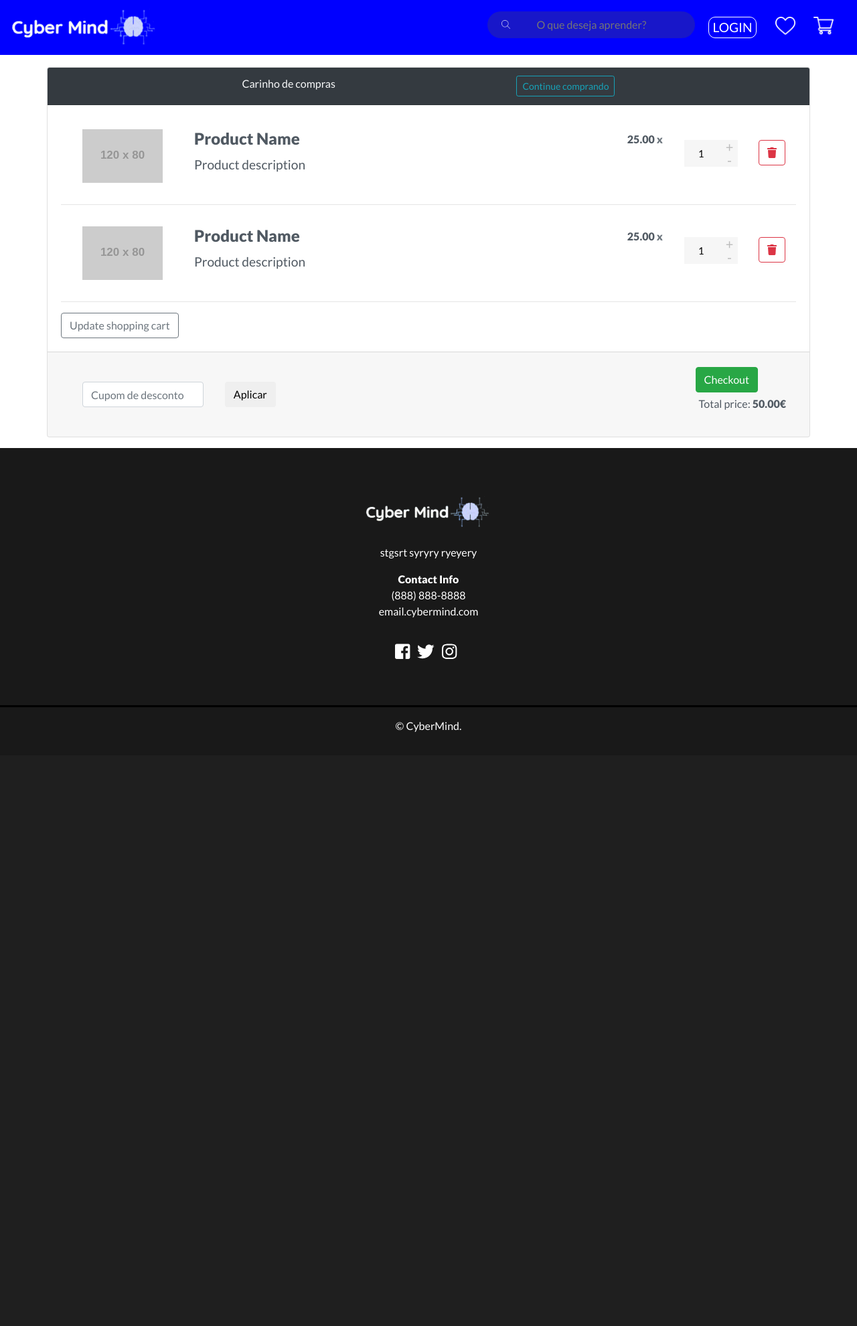
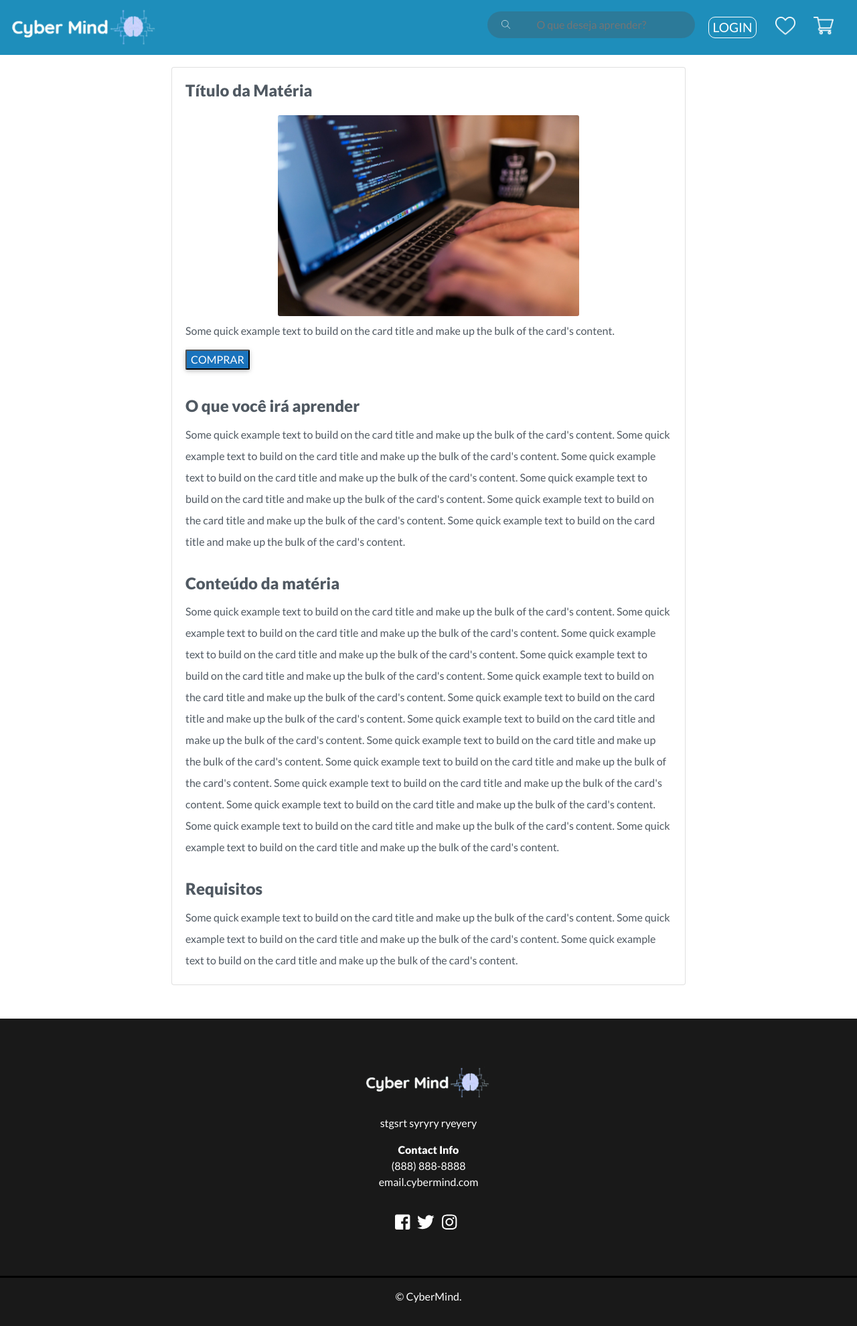
Before and after one commit to arapujo/pi_primeiro_semestre, a PHP site: page /pages/curso/index.html in a window 1280 px wide. Shown: the whole page at 67% size. Before the commit the page ends 1093 px from the top, so only its background shows below. Run offline with PHP 8.4, Linux system fonts and the light colour scheme; grey boxes labelled with a size stand in for pictures from a placeholder-image service; some libraries are stand-ins or nearby versions.

Commit message:
finalizei página curso

```diff
--- a/SPRINT 1/cyber-mind/www/pages/curso/index.html
+++ b/SPRINT 1/cyber-mind/www/pages/curso/index.html
@@ -3,7 +3,7 @@
 <head>
 	<meta charset="utf-8">
 	<meta name="viewport" content="width=device-width, initial-scale=1">
-	<title>CyberMind</title>
+	<title>Curso</title>
 	<link rel="stylesheet" href="../../bootstrap-4.1.3-dist/css/bootstrap.min.css">
 	<link rel="stylesheet" type="text/css" href="../../styles/css/curso.css"/>
 	<link rel="stylesheet" type="text/css" href="../../styles/css/fixed.css"/>
@@ -43,112 +43,59 @@
 	<!--- End Navigation -->
 
 
-
-
-
 <!-- Start Course Section -->
 
 </div>
 <!-- End Course Section -->
-<div class="container">
-	<div class="card shopping-cart">
-			 <div class="card-header bg-dark text-light">
-				 <i class="" aria-hidden="true"></i>
-				 Carinho de compras
-				 <a href="" class="btn btn-outline-info btn-sm pull-right">Continue comprando</a>
-				 <div class="clearfix"></div>
+<div class="container-mobile">
+	<div class="curso-mobile">
+
+		<div class="card" >
+			<div class="card-body">
+			  <h5 class="card-title">Título da Matéria</h5>
+			 <div class="img-mobile"><img  src="../../assets/img/logica.jpg"></div
+			  <p class="card-text">Some quick example text to build on the card title and make up the bulk of the card's content.</p>
+			  <button class="btn-comprar-mobile" type="button">Comprar</button>
 			</div>
+
 			<div class="card-body">
-					 <!-- PRODUCT -->
-					 <div class="row">
-						 <div class="col-12 col-sm-12 col-md-2 text-center">
-								 <img class="img-responsive" src="http://placehold.it/120x80" alt="prewiew" width="120" height="80">
+				<h5 class="card-title">O que você irá aprender</h5>
+				<p class="card-text">Some quick example text to build on the card title and make up the bulk of the card's content.
+					Some quick example text to build on the card title and make up the bulk of the card's content.
+					Some quick example text to build on the card title and make up the bulk of the card's content.
+					Some quick example text to build on the card title and make up the bulk of the card's content.
+					Some quick example text to build on the card title and make up the bulk of the card's content.
+					Some quick example text to build on the card title and make up the bulk of the card's content.
+				</p>
+				<h5 class="card-title">Conteúdo da matéria</h5>
+				<p class="card-text">Some quick example text to build on the card title and make up the bulk of the card's content.
+					Some quick example text to build on the card title and make up the bulk of the card's content.
+					Some quick example text to build on the card title and make up the bulk of the card's content.
+					Some quick example text to build on the card title and make up the bulk of the card's content.
+					Some quick example text to build on the card title and make up the bulk of the card's content.
+					Some quick example text to build on the card title and make up the bulk of the card's content.
+					Some quick example text to build on the card title and make up the bulk of the card's content.
+					Some quick example text to build on the card title and make up the bulk of the card's content.
+					Some quick example text to build on the card title and make up the bulk of the card's content.
+					Some quick example text to build on the card title and make up the bulk of the card's content.
+					Some quick example text to build on the card title and make up the bulk of the card's content.
+					Some quick example text to build on the card title and make up the bulk of the card's content.
+					Some quick example text to build on the card title and make up the bulk of the card's content.
+				</p>
+				<h5 class="card-title">Requisitos</h5>
+				<p class="card-text">Some quick example text to build on the card title and make up the bulk of the card's content.
+					Some quick example text to build on the card title and make up the bulk of the card's content.
+					Some quick example text to build on the card title and make up the bulk of the card's content.
+				</p>
 			</div>
-						 <div class="col-12 text-sm-center col-sm-12 text-md-left col-md-6">
-							 <h4 class="product-name"><strong>Product Name</strong></h4>
-							 <h4>
-								 <small>Product description</small>
-							 </h4>
-						 </div>
-						 <div class="col-12 col-sm-12 text-sm-center col-md-4 text-md-right row">
-							 <div class="col-3 col-sm-3 col-md-6 text-md-right" style="padding-top: 5px">
-								 <h6><strong>25.00 <span class="text-muted">x</span></strong></h6>
-							 </div>
-							 <div class="col-4 col-sm-4 col-md-4">
-								 <div class="quantity">
-									 <input type="button" value="+" class="plus">
-									 <input type="number" step="1" max="99" min="1" value="1" title="Qty" class="qty"
-											size="4">
-									 <input type="button" value="-" class="minus">
-								 </div>
-							 </div>
-							 <div class="col-2 col-sm-2 col-md-2 text-right">
-								 <button type="button" class="btn btn-outline-danger btn-xs">
-									 <i class="fa fa-trash" aria-hidden="true"></i>
-								 </button>
-							 </div>
-						 </div>
-					 </div>
-					 <hr>
-					 <!-- END PRODUCT -->
-					 <!-- PRODUCT -->
-					 <div class="row">
-						 <div class="col-12 col-sm-12 col-md-2 text-center">
-								 <img class="img-responsive" src="http://placehold.it/120x80" alt="prewiew" width="120" height="80">
-						 </div>
-						 <div class="col-12 text-sm-center col-sm-12 text-md-left col-md-6">
-							 <h4 class="product-name"><strong>Product Name</strong></h4>
-							 <h4>
-								 <small>Product description</small>
-							 </h4>
-						 </div>
-						 <div class="col-12 col-sm-12 text-sm-center col-md-4 text-md-right row">
-							 <div class="col-3 col-sm-3 col-md-6 text-md-right" style="padding-top: 5px">
-								 <h6><strong>25.00 <span class="text-muted">x</span></strong></h6>
-							 </div>
-							 <div class="col-4 col-sm-4 col-md-4">
-								 <div class="quantity">
-									 <input type="button" value="+" class="plus">
-									 <input type="number" step="1" max="99" min="1" value="1" title="Qty" class="qty"
-											size="4">
-									 <input type="button" value="-" class="minus">
-								 </div>
-							 </div>
-							 <div class="col-2 col-sm-2 col-md-2 text-right">
-								 <button type="button" class="btn btn-outline-danger btn-xs">
-									 <i class="fa fa-trash" aria-hidden="true"></i>
-								 </button>
-							 </div>
-						 </div>
-					 </div>
-					 <hr>
-					 <!-- END PRODUCT -->
-				 <div class="pull-right">
-					 <a href="" class="btn btn-outline-secondary pull-right">
-						 Update shopping cart
-					 </a>
-				 </div>
-			 </div>
-			 <div class="card-footer">
-				 <div class="coupon col-md-5 col-sm-5 no-padding-left pull-left">
-					 <div class="row">
-						 <div class="col-6">
-							 <input type="text" class="form-control" placeholder="Cupom de desconto">
-						 </div>
-						 <div class="col-6">
-							 <input type="submit" class="btn btn-default" value="Aplicar">
-						 </div>
-					 </div>
-				 </div>
-				 <div class="pull-right" style="margin: 10px">
-					 <a href="" class="btn btn-success pull-right">Checkout</a>
-					 <div class="pull-right" style="margin: 5px">
-						 Total price: <b>50.00€</b>
+
+
 		  </div>
 		  </div>
 	</div>
   </div>
- </div>
+
+
   <!-- /.container -->
 
 
--- a/SPRINT 1/cyber-mind/www/styles/css/curso.css
+++ b/SPRINT 1/cyber-mind/www/styles/css/curso.css
@@ -17,7 +17,7 @@ body {
 /*--- Navigation --*/
 
 .navbar {
-  background-color: blue!important;
+  background-color:#1e8ebb!important;
 }
 
 .navbar-brand img {
@@ -58,147 +58,11 @@ body {
   background-repeat: no-repeat;
 }
 
-/*--- Landing page --*/
-.home-inner{
-
-}
-
-.caption {
-  width: 100%;
-  max-width: 100%;
-  position:absolute;
-  top: 38%;
-  z-index: 1;
-  color:white;
-  text-transform: uppercase;
-}
-
-.caption h1{
-  font-size: 3.8rem;
-  font-weight: 600;
-  letter-spacing:.3rem;
-  text-shadow: .1rem 1.rem .8rem black;
-  padding-bottom: 1rem;
-}
-
-.caption h3 {
-  font-size: 2rem;
-  text-shadow: 1.rem .1rem .5rem black;
-  padding-bottom: 1.6rem;
-}
-.btn-lg {
-  border-width: medium;
-  border-radius: 10px;
-  padding: .6rem 1.3rem;
-  font-size: 1.1rem;
-}
-
-/*============= COURSE SECTION =============*/
-
-.narrow {
-  width: 75%;
-  margin: 1.5rem auto;
-  padding-top: 2rem;
-}
-.narrow h1 {
-    font-size: 2.4rem;
-}
-.btn-secondary {
-  border-width: medium;
-  border-radius: 0;
-  padding: .6rem 1.2rem;
-  font-size: 1.2rem;
-  text-transform: uppercase;
-  margin: 1rem;
-  border-color: #1EBBA3;
-  background-color: #1EBBA3;
-  color: white;
-}
-.btn-secondary:hover,
-.btn-secondary:focus {
-  border-color: #189582;
-  background-color: #189582;
-  color: white;
-}
-
-/*============= FEATURE SECTION =============*/
-
-.jumbotron {
-  margin-bottom: 0;
-  padding: 2rem 0 3.5rem;
-  border-radius: 0;
-}
-
-h3.heading {
-  font-size: 1.9rem;
-  font-weight: 700;
-  text-transform: uppercase;
-  margin-bottom: 1.9rem;
-}
-
-.heading-underline {
-  width: 3rem;
-  height: .2rem;
-  background-color:#1e8ebb;
-  margin: 0 auto 2rem;
-}
-
-.feature svg.svg-inline--fa {
-  color:#1ebba3;
-}
-
-.feature h3 {
-  font-size: 1.3rem;
-  text-transform: uppercase;
-  padding-bottom: .4rem;
-}
-
-.feature p {
-  font-size: 1.1rem;
-}
-
-/*============= RESOURCE SECTION =============*/
-.fixed {
-  background-image: url(../../assets/img/desktop.jpg);
-  z-index: -1;
-}
-
-.dark {
-  background-color: rgba(0, 0, 0, 0.75);
-  color: white;
-  padding: 7rem  2rem;
-}
-.fixed-background h3{
-  margin-bottom: 2rem;
-}
-
-.fixed-background p{
-  margin-top: 1.5rem;
-}
-
-/*============= CLIENT SECTION =============*/
-
-.clients img {
-  width: 100%;
-  border-radius: 50%;
-}
-
-blockquote.svg-inline--fa {
-  color: #1ebba3;
-  margin: 1rem;
-}
-
-.clients-hr {
-  border-top: .05rem solid #19169e;
-}
-
-/*============= CONTACT SECTION =============*/
-
 footer {
   background: rgb(0, 0, 0,0.9);
   color: white;
   padding: 2rem 0 2rem;
-  margin-top: 1rem;
+  margin-top: 50px;
 }
 
 footer img {
@@ -248,140 +112,83 @@ h2::after {
 	bottom: -20px;
 }
 
+/*============ Curso====*/
 
-/*============ Media Queries:====*/
+.container-mobile{
+    width: 100%;
+    height: 100%;
+    margin-top: 100px;
+}
 
-@media (max-width: 767px){
-  .caption h1{
-    font-size: 2.3rem;
-    letter-spacing:.15rem;
-    padding-bottom: .5rem;
+.curso-mobile{
+    display: block;
+    margin: 0 auto;
+    width: 100%;
+    height: auto;
+}
+
+.card{
+    display: block;
+    margin: 0 auto;
+    height: auto;
+    width: 80%;
+}
+
+.card-title {
+    font-weight: 600;
+}
+
+.card-text{
+    margin-bottom: 2rem;
+}
+
+.img-mobile{
+    text-align: center;
+    padding: 10px;
+}
+.img-mobile img{
+    width: 200px;
+    height: 200px;
+    border-radius: 3px;
+}
+
+.btn-comprar-mobile{
+    background-color: #1a73bc;
+    color: #fff;
+    box-shadow: 0 2px 5px 0 rgba(0,0,0,.16), 0 2px 10px 0 rgba(0,0,0,.12);
+    border-radius: .125rem;
+    cursor: pointer;
+    text-transform: uppercase;
+    color: #fff;
   }
 
-  .caption h3 {
-    font-size: 1.2rem;
-    padding-bottom: 1.2rem;
+  .btn-comprar-mobile:hover {
+    background: orange;
   }
-  .btn-lg {
-    padding: .6rem 1rem;
-    font-size: 1rem;
+  a.btn-comprar-mobile {
+    text-decoration: none;
+    color: #fff;
   }
 
-  .narrow h1 {
+/*============ Media Queries====*/
+
+  @media (min-width: 767px){
+  .img-mobile img{
+      width: auto;
+      height: 300px;
+  }
+
+  .card{
+    width: 60%;
+  }
+  .card-title {
+    font-weight: 600;
     font-size: 1.5rem;
 }
 
-.clients img {
-  max-width: 50%;
-  display: block;
-  margin: 0 auto;
+.card-text{
+    margin-bottom: 2rem;
+    font-size: 1rem;
+    line-height: 2rem;
+  }
 }
-}
-
-
-.container {
-  margin-top: 100px;
-  padding: 0;
-  width: auto;
-
-}
-
-.card-header{
-  display: flex;
-  justify-content: space-between;
-}
-.quantity {
-  float: left;
-  margin-right: 15px;
-  background-color: #eee;
-  position: relative;
-  width: 80px;
-  overflow: hidden
-}
-
-.quantity input {
-  margin: 0;
-  text-align: center;
-  width: 15px;
-  height: 15px;
-  padding: 0;
-  float: right;
-  color: #000;
-  font-size: 20px;
-  border: 0;
-  outline: 0;
-  background-color: #F6F6F6
-}
-
-.quantity input.qty {
-  position: relative;
-  border: 0;
-  width: 100%;
-  height: 40px;
-  padding: 10px 25px 10px 10px;
-  text-align: center;
-  font-weight: 400;
-  font-size: 15px;
-  border-radius: 0;
-  background-clip: padding-box
-}
-
-.quantity .minus, .quantity .plus {
-  line-height: 0;
-  background-clip: padding-box;
-  -webkit-border-radius: 0;
-  -moz-border-radius: 0;
-  border-radius: 0;
-  -webkit-background-size: 6px 30px;
-  -moz-background-size: 6px 30px;
-  color: #bbb;
-  font-size: 20px;
-  position: absolute;
-  height: 50%;
-  border: 0;
-  right: 0;
-  padding: 0;
-  width: 25px;
-  z-index: 3
-}
-
-.quantity .minus:hover, .quantity .plus:hover {
-  background-color: #dad8da
-}
-
-.quantity .minus {
-  bottom: 0
-}
-.shopping-cart {
-  margin-top: 20px;
-}
-
-.card-footer{
-  display: flex;
-  justify-content: space-between;
-}
-
-.card-body{
-  width: 100%;
-}
-
-
-
-
-
-/*============ BOOTSTRAT BREAK POINTS:
-
-Extra small (xs) devices (portrait phones, less than 576px)
-No media query since this is the default in Bootstrap
-
-Small (sm) devices (landscape phones, 576px and up)
-@media (min-width: 576px) { ... }
-
-Medium (md) devices (tablets, 768px and up)
-@media (min-width: 768px) { ... }
-
-Large (lg) devices (desktops, 992px and up)
-@media (min-width: 992px) { ... }
-
-Extra (xl) large devices (large desktops, 1200px and up)
-@media (min-width: 1200px) { ... }
```
Lines whose indentation alone changed are shown as unchanged.
